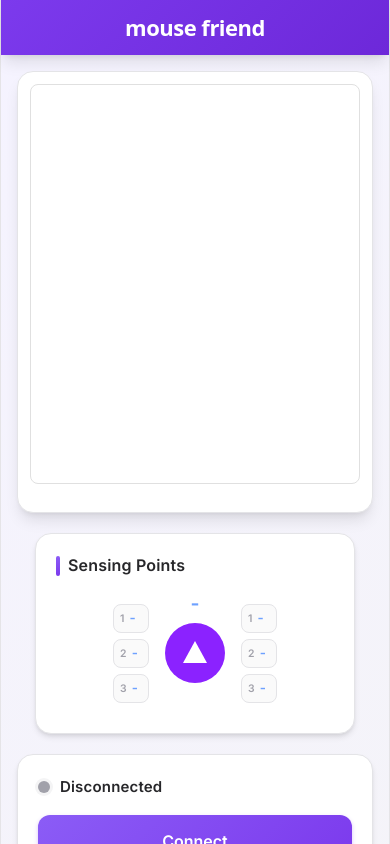
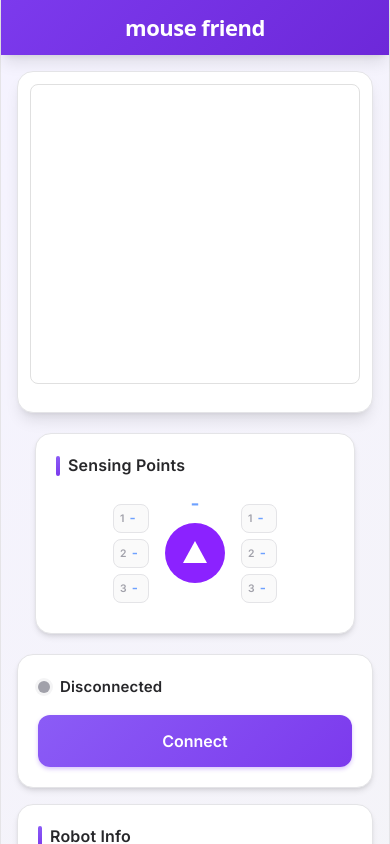
Before and after one commit to duckida/micromouse-friend, a React (Vite) app in the folder web-app/: page / in a window 390 px wide. Shown: the top 844 px of the page. Built offline with nearby package versions, Linux system fonts and the light colour scheme.

Commit message:
Add responsive maze canvas heights

```diff
--- a/web-app/src/App.css
+++ b/web-app/src/App.css
@@ -100,8 +100,26 @@ body {
 
 .maze-canvas-container {
   width: 100%;
-  height: 400px;
+  height: 450px;
   margin-bottom: 16px;
+}
+
+@media (max-width: 767px) {
+  .maze-canvas-container {
+    height: 300px;
+  }
+}
+
+@media (min-width: 768px) and (max-width: 1199px) {
+  .maze-canvas-container {
+    height: 400px;
+  }
+}
+
+@media (min-width: 1200px) {
+  .maze-canvas-container {
+    height: 500px;
+  }
 }
 
 .step-nav {
```
